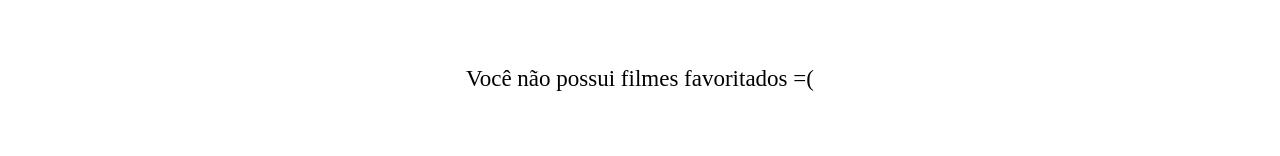
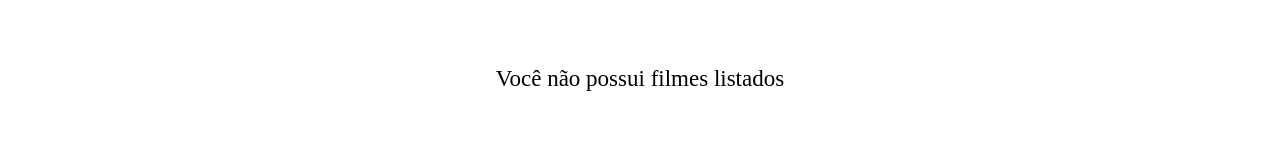
Before and after one commit to inando85/filmaria-reactjs, a React (Create React App) app: page /favoritos in a window 1280 px wide. Shown: the part 131-287 px from the top of the page. Built offline with nearby package versions, Linux system fonts and the light colour scheme.

Commit message:
Added React Toastify

```diff
--- a/package.json
+++ b/package.json
@@ -12,6 +12,7 @@
     "react-js-loader": "0.0.7",
     "react-router-dom": "^5.2.0",
     "react-scripts": "4.0.3",
+    "react-toastify": "^7.0.4",
     "web-vitals": "^1.0.1"
   },
   "scripts": {
--- a/src/App.js
+++ b/src/App.js
@@ -1,10 +1,13 @@
 import './styles.css'
 import Routes from './routes'
+import { ToastContainer } from 'react-toastify'
+import 'react-toastify/dist/ReactToastify.css'
 
 const App = () =>  {
   return (
     <div className="app">
       <Routes />
+      <ToastContainer autoClose={3000}/>
     </div>
   )
 }
--- a/src/pages/Favoritos/index.js
+++ b/src/pages/Favoritos/index.js
@@ -1,5 +1,6 @@
 import { useState, useEffect } from 'react'
 import { Link } from 'react-router-dom'
+import { toast } from 'react-toastify'
 
 import './favoritos.css'
 
@@ -22,6 +23,7 @@ const Favoritos = () => {
 
     setFilmes(filtroFilmes)
     localStorage.setItem('filmes', JSON.stringify(filtroFilmes))
+    toast.success('Filme excluído com sucesso.')
   }
 
   return (
@@ -30,7 +32,7 @@ const Favoritos = () => {
 
       {
         filmes.length === 0 &&
-          <span>Você não possui filmes favoritados =(</span>
+          <span>Você não possui filmes listados</span>
       }
 
       <ul>
--- a/src/pages/Filme/index.js
+++ b/src/pages/Filme/index.js
@@ -1,6 +1,7 @@
 import { useEffect, useState } from 'react'
 import { useParams, useHistory } from 'react-router-dom'
 import Loader from "react-js-loader"
+import { toast } from 'react-toastify'
 
 import './filme.css'
 import api from '../../services/api'
@@ -47,13 +48,13 @@ const Filme = () => {
     const hasFilme = filmesSalvos.some((filmeSalvo) => filmeSalvo.id === filme.id)
 
     if (hasFilme) {
-      alert('Você já possui este filme salvo!')
+      toast.error('Esse filme já está salvo na sua lista.')
       return
     }
 
     filmesSalvos.push(filme)
     localStorage.setItem('filmes', JSON.stringify(filmesSalvos))
-    alert('Filme salvo com sucesso!')
+    toast.success('Filme salvo na sua lista de favoritos.')
   }
 
   if (loading) {
```
Also changed, not shown: 1 other file (tests, documents, lock files or other folders).
